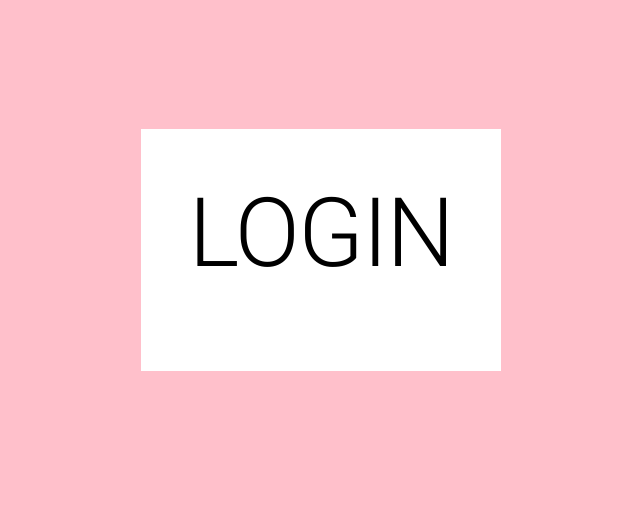
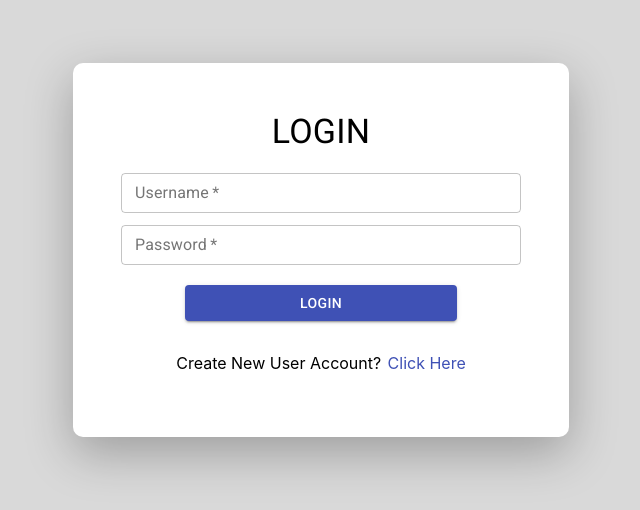
Before and after one commit to NaashNix/react-assignment, a React (Create React App) app: page / in a window 1280 px wide. Shown: the part 150-660 px from the top of the page, without its empty margins (319-959 px from the left). Built offline with nearby package versions, Linux system fonts and the light colour scheme.

Commit message:
Login Screen Done

```diff
--- a/src/App.css
+++ b/src/App.css
@@ -1,6 +1,7 @@
 .App {
   text-align: center;
 }
+
 
 .App-logo {
   height: 40vmin;
--- a/src/components/Login.jsx
+++ b/src/components/Login.jsx
@@ -1,28 +1,72 @@
-import { Container, Typography } from "@material-ui/core";
+import {
+  Button,
+  Container,
+  Link,
+  TextField,
+  Typography,
+} from "@material-ui/core";
 import React from "react";
+import "./Styles/Login.css";
 
 const Login = () => {
   return (
     <Container
       style={{
-        backgroundColor: "pink",
+        padding:"0",
+        margin:"0",
+        backgroundColor:"#d9d9d9",
         height: "100vh",
         display: "flex",
         justifyContent: "center",
         alignItems: "center",
+        maxWidth:"100vw"
       }}
     >
       <div
         style={{
           backgroundColor: "white",
           display: "flex",
-          padding:"3rem",
-          margin:"1rem"
+          padding: "3rem",
+          margin: "1rem",
+          flexDirection: "column",
+          width: "25rem",
+          borderRadius: "10px",
+          boxShadow: "0 1rem 3rem rgba(1, 1, 1, 0.275)",
         }}
       >
-        <Typography variant="h1" gutterBottom>
+        <Typography variant="h4" gutterBottom>
           LOGIN
         </Typography>
+
+        <TextField
+          label="Username"
+          autofocus
+          required
+          variant="outlined"
+          margin="dense"
+        />
+
+        <TextField
+          label="Password"
+          required
+          variant="outlined"
+          margin="dense"
+        />
+
+        <Button
+          variant="contained"
+          color="primary"
+          style={{ margin: "1rem 4rem" }}
+        >
+          Login
+        </Button>
+
+        <p>
+          Create New User Account?
+          <Link style={{ marginLeft: "0.4rem" }} href="#">
+            Click Here
+          </Link>
+        </p>
       </div>
     </Container>
   );
```
